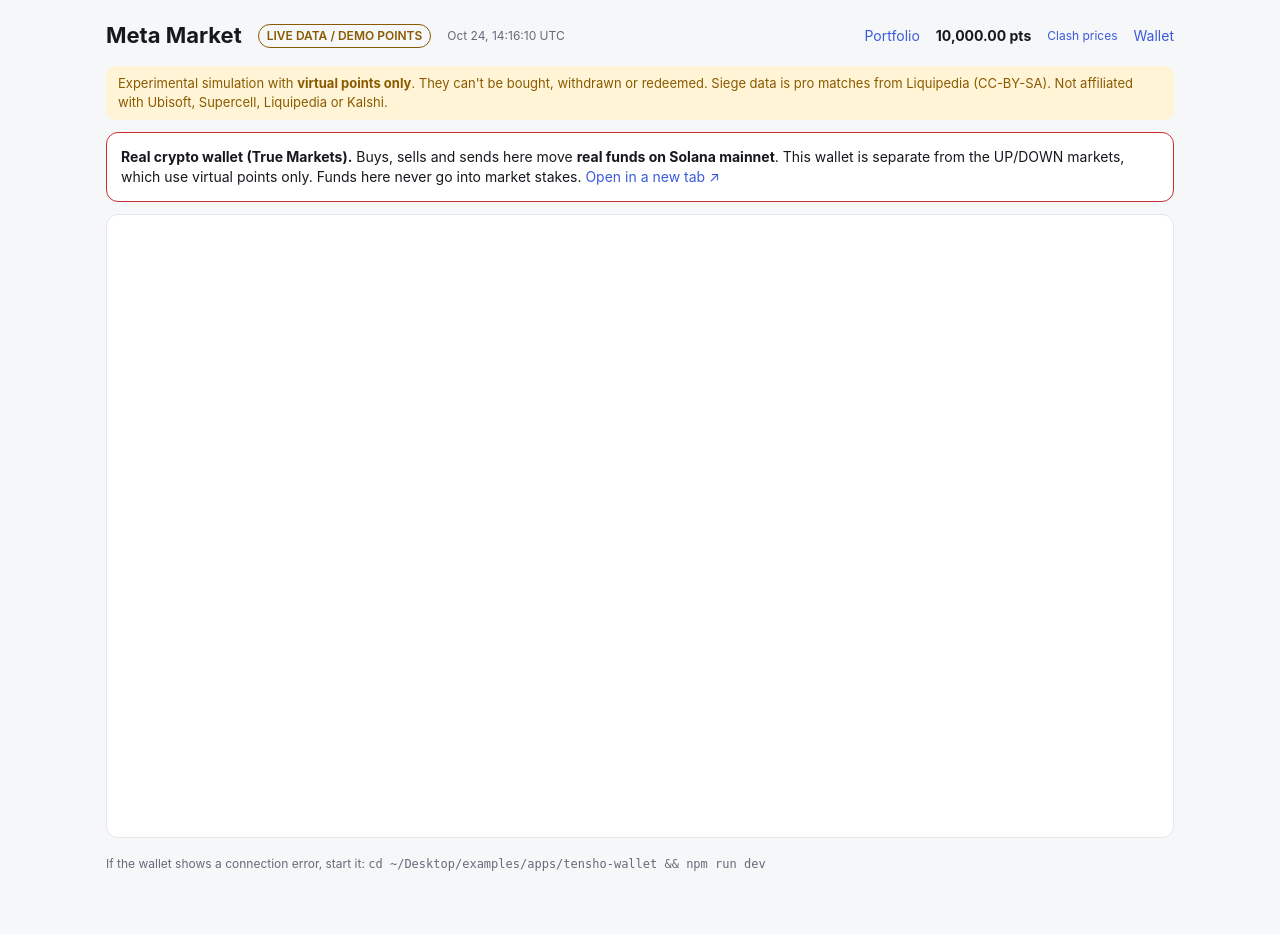
After one commit to Hank1125/Trading-App, a Django app: page /markets/wallet/ in a window 1280 px wide. The commit adds this page. Run offline with Django 5.2, Linux system fonts and the light colour scheme; data comes from the database, SQL or seed files in the repository; data that the repository does not hold is empty; some libraries are stand-ins or nearby versions.

Commit message:
Embed the True Markets wallet as a Wallet tab
/markets/wallet/ frames the separate tensho-wallet app on the same
hostname the user browses (so its SameSite=Lax login cookie works),
with a clear real-funds warning. Still not connected to market stakes.

Tests: manage.py test 85 passed (wallet tab embeds same-host URL).

Co-Authored-By: Claude Opus 5.5 <noreply@anthropic.com>

```diff
--- a/markets/templates/markets/base.html
+++ b/markets/templates/markets/base.html
@@ -51,7 +51,7 @@
   <a href="{% url 'markets:portfolio' %}">Portfolio</a>
   <strong>{{ account.balance_units|pts }} pts</strong>
   <a href="{% url 'cr_prices' %}" class="small">Clash prices</a>
-  <a href="{{ wallet_url }}" class="small" target="_blank" rel="noopener" title="Separate app on True Markets. Real funds on Solana mainnet; not connected to the UP/DOWN markets">Wallet (real crypto) ↗</a>
+  <a href="{% url 'markets:wallet' %}" title="True Markets wallet: real funds on Solana mainnet, separate from the UP/DOWN markets">Wallet</a>
 </header>
 <p class="warn">Experimental simulation with <strong>virtual points only</strong>. They can't be bought, withdrawn or redeemed. Siege data is pro matches from Liquipedia (CC-BY-SA). Not affiliated with Ubisoft, Supercell, Liquipedia or Kalshi.</p>
 {% block content %}{% endblock %}
--- /dev/null
+++ b/markets/templates/markets/wallet.html
@@ -0,0 +1,12 @@
+{% extends "markets/base.html" %}
+{% block title %}Wallet{% endblock %}
+{% block content %}
+<div class="panel" style="border-color:var(--down)">
+  <strong>Real crypto wallet (True Markets).</strong>
+  Buys, sells and sends here move <strong>real funds on Solana mainnet</strong>. This wallet is separate from the
+  UP/DOWN markets, which use virtual points only. Funds here never go into market stakes.
+  <a href="{{ wallet_url }}" target="_blank" rel="noopener">Open in a new tab ↗</a>
+</div>
+<iframe src="{{ wallet_url }}" title="True Markets wallet" style="width:100%;height:78vh;border:1px solid var(--border);border-radius:12px;background:var(--panel)"></iframe>
+<p class="muted small">If the wallet shows a connection error, start it: <code>cd ~/Desktop/examples/apps/tensho-wallet && npm run dev</code></p>
+{% endblock %}
--- a/markets/urls.py
+++ b/markets/urls.py
@@ -6,6 +6,7 @@ app_name = 'markets'
 urlpatterns = [
     path('', views.market_list, name='list'),
     path('portfolio/', views.portfolio, name='portfolio'),
+    path('wallet/', views.wallet, name='wallet'),
     path('<int:pk>/', views.market_detail, name='detail'),
     path('<int:pk>/quote/', views.quote, name='quote'),
     path('<int:pk>/trade/', views.trade, name='trade'),
--- a/markets/views.py
+++ b/markets/views.py
@@ -53,7 +53,14 @@ def _card(m: Market, now) -> dict:
 def _header(request, game: str) -> dict:
     account = _account(request)
     return {'account': account, 'clock': clock.mode(game), 'now': clock.now(game), 'game': game,
-            'wallet_url': settings.WALLET_URL}
+            'wallet_url': _wallet_url(request)}
+
+
+def _wallet_url(request) -> str:
+    """Wallet app URL on the same hostname the user is browsing, so its SameSite=Lax login cookie works
+    inside our page (localhost vs 127.0.0.1 count as different sites)."""
+    host = request.get_host().split(':')[0]
+    return settings.WALLET_URL.replace('localhost', host) if host in ('localhost', '127.0.0.1') else settings.WALLET_URL
 
 
 def market_list(request):
@@ -154,3 +161,9 @@ def portfolio(request):
         ledger=account.ledger.order_by('-created_at', '-id')[:30],
     )
     return render(request, 'markets/portfolio.html', ctx)
+
+
+def wallet(request):
+    """The separate True Markets wallet app, embedded as a tab. Real funds; never linked to market stakes."""
+    ctx = _header(request, 'siege')
+    return render(request, 'markets/wallet.html', ctx)
```
Also changed, not shown: markets/tests/test_ui.py (+11 -1 lines).
